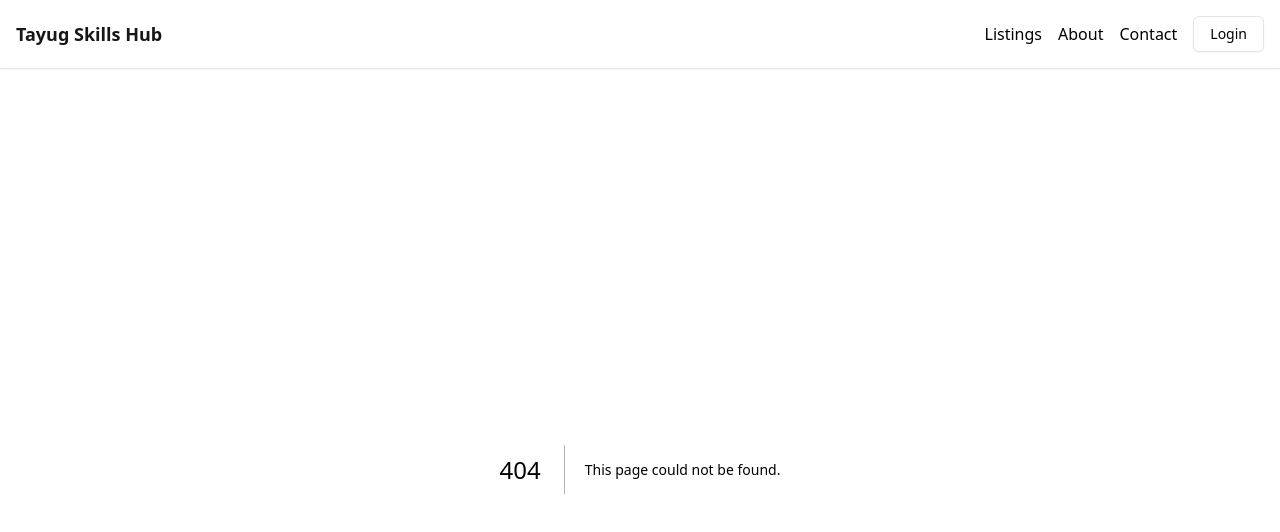
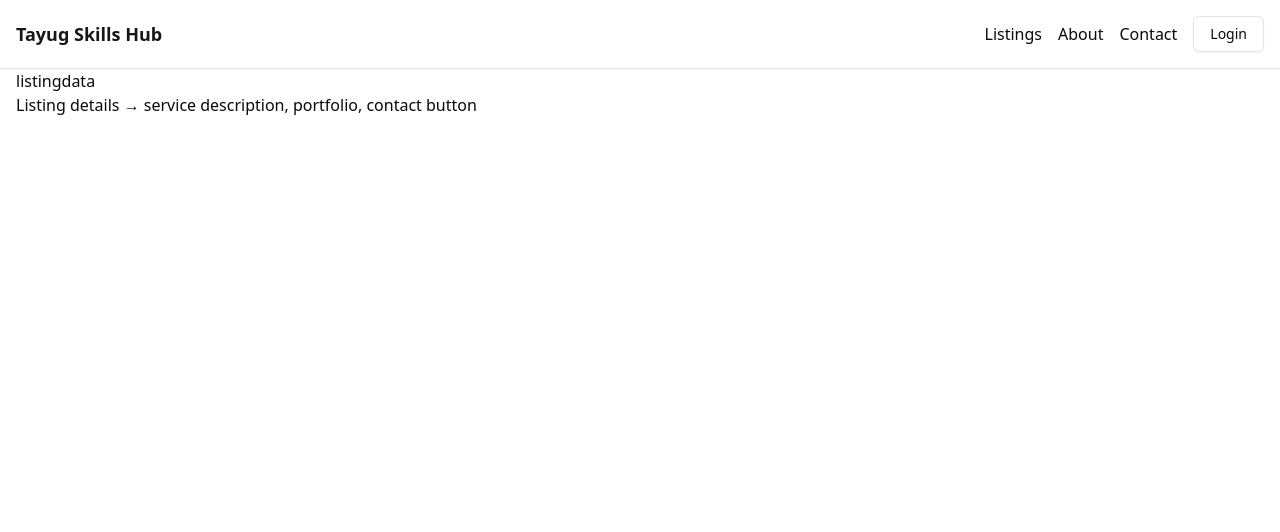
Before and after one commit to sezaru-dev/tayug-skills-hub, a Next.js app: page /professionals/1 in a window 1280 px wide. Before the commit this address had no page. Shown: the top 532 px of the page. Built offline with nearby package versions, Linux system fonts and the light colour scheme.

Commit message:
feat(ui): create a dynamic profesional profile page

```diff
--- /dev/null
+++ b/src/app/professionals/[id]/page.tsx
@@ -0,0 +1,10 @@
+import React from 'react'
+
+export default function ListingProfile() {
+  return (
+    <main className='max-w-7xl mx-auto px-4'>
+      <h1>listingdata</h1>
+      <p>Listing details → service description, portfolio, contact button</p>
+    </main>
+  )
+}
```
